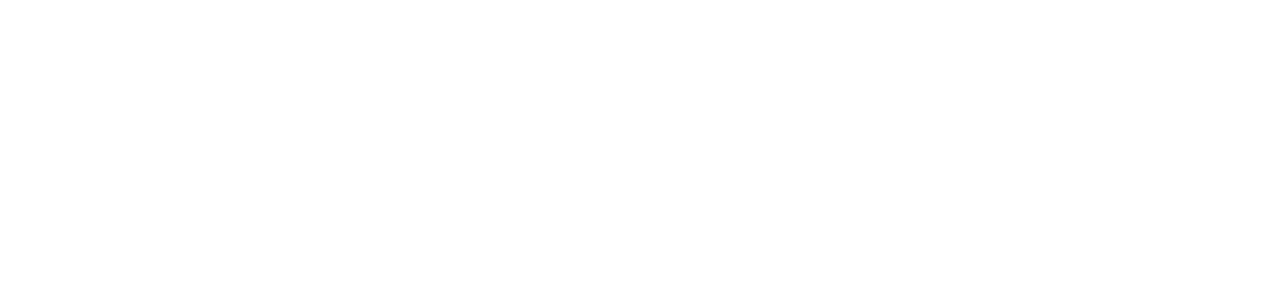
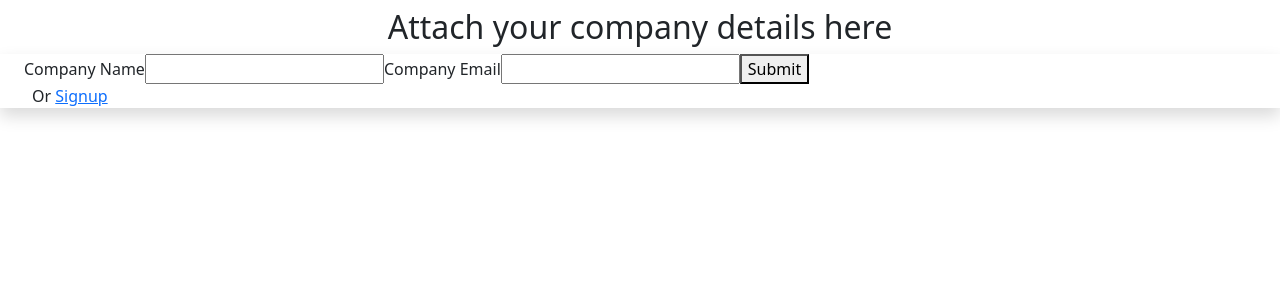
Before and after one commit to siva9598/Job_Portal, a React (Create React App) app in the folder client/: page /recuiter/signup in a window 1280 px wide. Shown: the top 300 px of the page. Built offline with nearby package versions, Linux system fonts and the light colour scheme.

Commit message:
added recuiter signup function

```diff
--- a/client/src/App.js
+++ b/client/src/App.js
@@ -9,6 +9,8 @@
 import Profile from "./Pages/Profile";
 import Applications from "./Pages/Applications";
 import ApplyForJob from "./Pages/ApplyForJob";
+import RecuiterDashboard from "./Pages/RecuiterDashboard";
+import RecuiterSignup from "./Pages/RecuiterSignup";
 import "bootstrap/dist/css/bootstrap.min.css";
 
 function App() {
@@ -22,6 +24,12 @@
           <Route path="/profile" exact component={Profile} />
           <Route path="/applications" exact component={Applications} />
           <Route path="/job/apply" exact component={ApplyForJob} />
+          <Route
+            path="/recuiter/dashboard"
+            exact
+            component={RecuiterDashboard}
+          />
+          <Route path="/recuiter/signup" exact component={RecuiterSignup} />
         </Switch>
       </BrowserRouter>
     </Provider>
--- a/client/src/Features/RecuiterSlice.js
+++ b/client/src/Features/RecuiterSlice.js
@@ -1,3 +1,4 @@
+import { createSlice, createAsyncThunk } from "@reduxjs/toolkit";
 export const createRecuiter = createAsyncThunk(
   "recuiters/createRecuiter",
   async ({ company_name, company_email }, thunkAPI) => {
@@ -20,8 +21,7 @@
       let data = response.json();
       console.log("data", data);
       console.log("hlllo");
-      if (response.status === 201) {
-        console.log("201");
+      if (response.status === 201 || response.status === 200) {
         // localStorage.setItem("token", data.token);
         return { ...data };
       } else {
@@ -76,3 +76,5 @@
     },
   },
 });
+export const { clearState } = recuiterSlice.actions;
+export const recuiterSelector = (state) => state.recuiter;
--- a/client/src/Pages/RecuiterDashboard.js
+++ b/client/src/Pages/RecuiterDashboard.js
@@ -1,8 +1,15 @@
 import React from "react";
-import { userSelector } from "../Features/UserSlice";
+import { recuiterSelector } from "../Features/RecuiterSlice";
+import TopNav from "../Components/Navbar";
+import Base from "../Components/Base";
+import JobCard from "../Components/JobCard";
+import { useSelector, useDispatch } from "react-redux";
+import JobResultsBanner from "../Components/JobResultsBanner";
+import { getAllJobs } from "../Helpers/JobHelper";
 const RecuiterDashboard = () => {
   const { isFetching, isSuccess, isError, errorMessage } =
-    useSelector(userSelector);
+    useSelector(recuiterSelector);
+
   return (
     <Base title="Homepage">
       <JobResultsBanner />
@@ -13,7 +20,7 @@
       no_of_applicants="1"
     /> */}
 
-      <div className="row">
+      {/* <div className="row">
         {jobs.map((job, index) => {
           return (
             <JobCard
@@ -23,7 +30,7 @@
             />
           );
         })}
-      </div>
+      </div> */}
     </Base>
   );
 };
--- /dev/null
+++ b/client/src/Pages/RecuiterSignup.js
@@ -0,0 +1,73 @@
+import React, { Fragment, useEffect } from "react";
+import { Link } from "react-router-dom";
+import { useForm } from "react-hook-form";
+import { useSelector, useDispatch } from "react-redux";
+import {
+  createRecuiter,
+  recuiterSelector,
+  clearState,
+} from "../Features/RecuiterSlice";
+import toast from "react-hot-toast";
+import { useHistory } from "react-router-dom";
+const RecuiterSignup = ({}) => {
+  const dispatch = useDispatch();
+  const history = useHistory();
+  const { register, errors, handleSubmit } = useForm();
+  const { isFetching, isSuccess, isError, errorMessage } =
+    useSelector(recuiterSelector);
+  const onSubmit = (data) => {
+    dispatch(createRecuiter(data));
+  };
+  useEffect(() => {
+    return () => {
+      dispatch(clearState());
+    };
+  }, []);
+  useEffect(() => {
+    if (isError) {
+      toast.error(errorMessage);
+      dispatch(clearState());
+    }
+    if (isSuccess) {
+      dispatch(clearState());
+      history.push("/recuiter/dashboard");
+    }
+  }, [isError, isSuccess]);
+  return (
+    <Fragment>
+      <div className="min-h-screen bg-gray-50 flex flex-col justify-center py-12 sm:px-6 lg:px-8">
+        <div class="sm:mx-auto sm:w-full sm:max-w-md">
+          <h3></h3>
+          <h2 class="mt-6 text-center text-3xl font-extrabold text-gray-900">
+            Attach your company details here
+          </h2>
+        </div>
+        <div className="mt-8 sm:mx-auto sm:w-full sm:max-w-md">
+          <div className="bg-white py-8 px-4 shadow sm:rounded-lg sm:px-10">
+            <form
+              className="space-y-6"
+              onSubmit={handleSubmit(onSubmit)}
+              method="POST"
+            >
+              <label htmlFor="company_name">Company Name</label>
+              <input {...register("company_name")} />
+              <label htmlFor="company_email">Company Email</label>
+              <input type="company_email" {...register("company_email")} />
+              <button type="submit">Submit</button>
+            </form>
+            <div class="mt-6">
+              <div class="relative">
+                <div class="relative flex justify-center text-sm">
+                  <span class="px-2 bg-white text-gray-500">
+                    Or <Link to="signup"> Signup</Link>
+                  </span>
+                </div>
+              </div>
+            </div>
+          </div>
+        </div>
+      </div>
+    </Fragment>
+  );
+};
+export default RecuiterSignup;
--- a/client/src/store.js
+++ b/client/src/store.js
@@ -1,7 +1,9 @@
 import { configureStore } from "@reduxjs/toolkit";
 import { userSlice } from "./Features/UserSlice";
+import { recuiterSlice } from "./Features/RecuiterSlice";
 export default configureStore({
   reducer: {
     user: userSlice.reducer,
+    recuiter: recuiterSlice.reducer,
   },
 });
```
Also changed, not shown: 1 other file (tests, documents, lock files or other folders).
